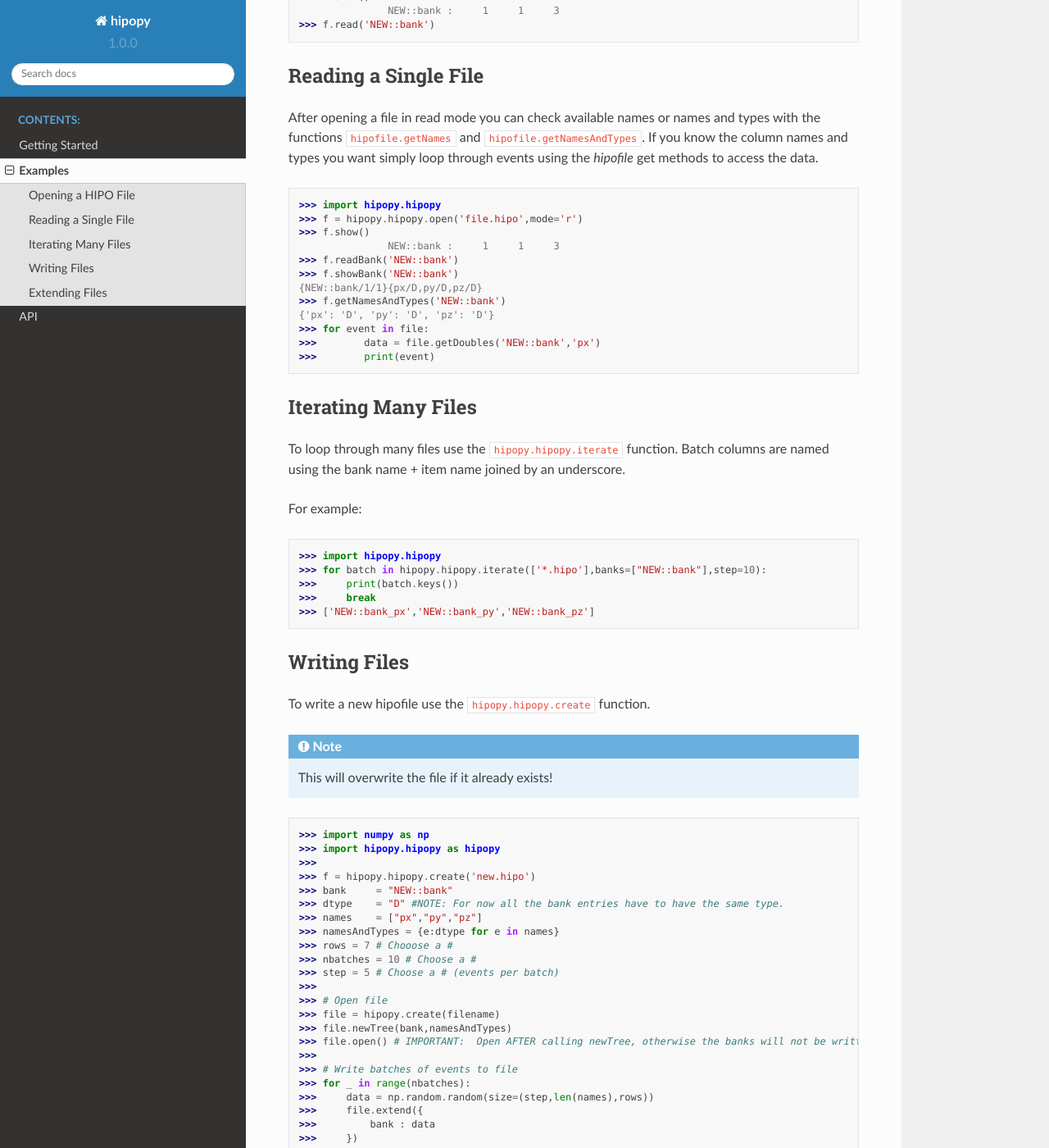
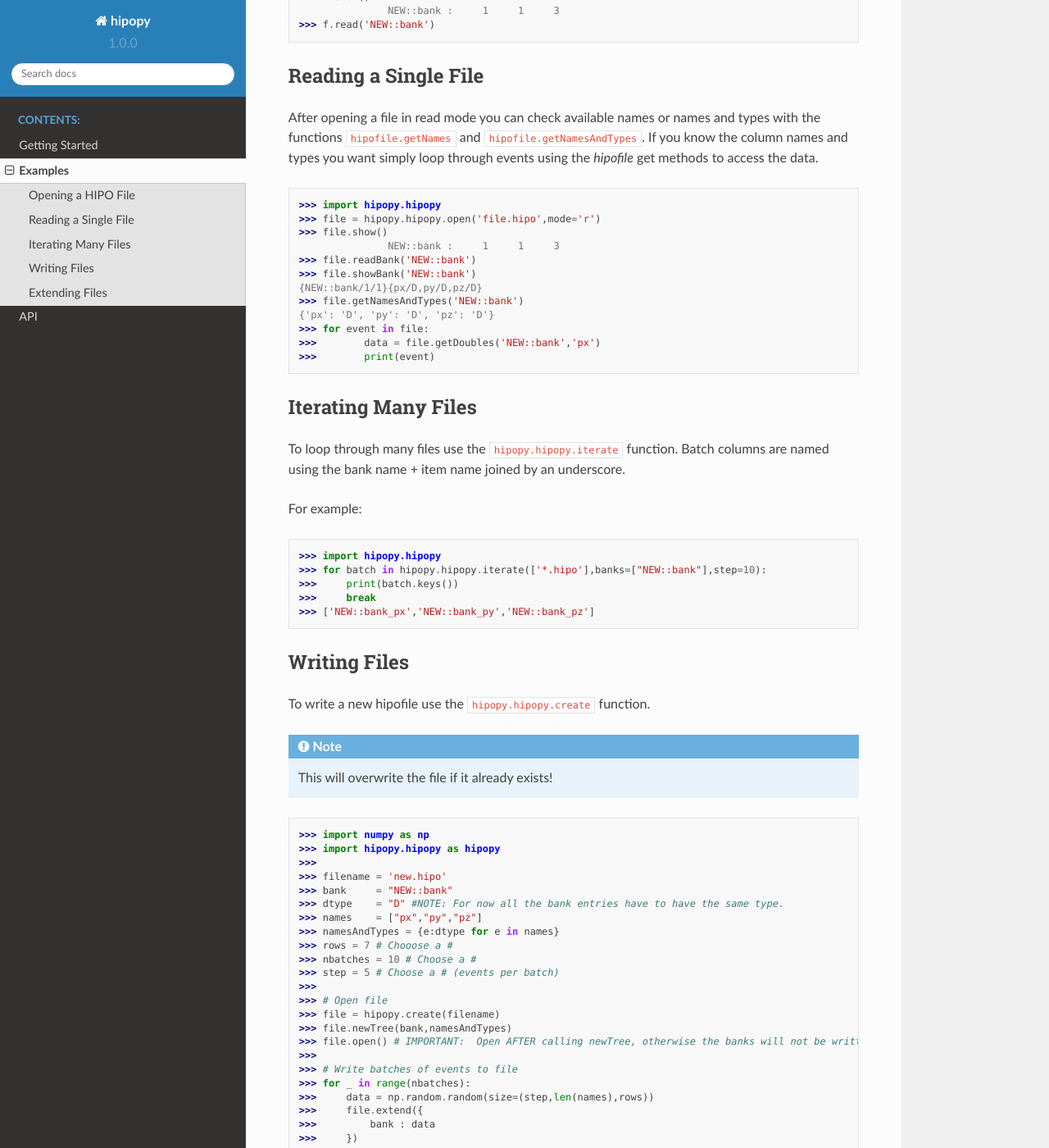
Before and after one commit to mfmceneaney/hipopy, a Sphinx documentation site: the page built from docs/source/examples.rst, in a window 1280 px wide and 1400 px high, scrolled down 544 px. Shown: the whole window at 82% size. Built offline with Sphinx 7.4.7 and the Read the Docs theme 2.0.0, drawn with Linux system fonts in a browser that asks for light colours.

Commit message:
Fixed typoes in `docs/source/examples.rst`.

```diff
--- a/docs/source/examples.rst
+++ b/docs/source/examples.rst
@@ -32,13 +32,13 @@ simply loop through events using the `hipofile` get methods
 to access the data.
 
 >>> import hipopy.hipopy
->>> f = hipopy.hipopy.open('file.hipo',mode='r')
->>> f.show()
+>>> file = hipopy.hipopy.open('file.hipo',mode='r')
+>>> file.show()
                NEW::bank :     1     1     3
->>> f.readBank('NEW::bank')
->>> f.showBank('NEW::bank')
+>>> file.readBank('NEW::bank')
+>>> file.showBank('NEW::bank')
 {NEW::bank/1/1}{px/D,py/D,pz/D}
->>> f.getNamesAndTypes('NEW::bank')
+>>> file.getNamesAndTypes('NEW::bank')
 {'px': 'D', 'py': 'D', 'pz': 'D'}
 >>> for event in file:
 >>>        data = file.getDoubles('NEW::bank','px')
@@ -68,7 +68,7 @@ To write a new hipofile use the ``hipopy.hipopy.create`` function.
 >>> import numpy as np
 >>> import hipopy.hipopy as hipopy
 >>>
->>> f = hipopy.hipopy.create('new.hipo')
+>>> filename = 'new.hipo'
 >>> bank     = "NEW::bank"
 >>> dtype    = "D" #NOTE: For now all the bank entries have to have the same type.
 >>> names    = ["px","py","pz"]
```
